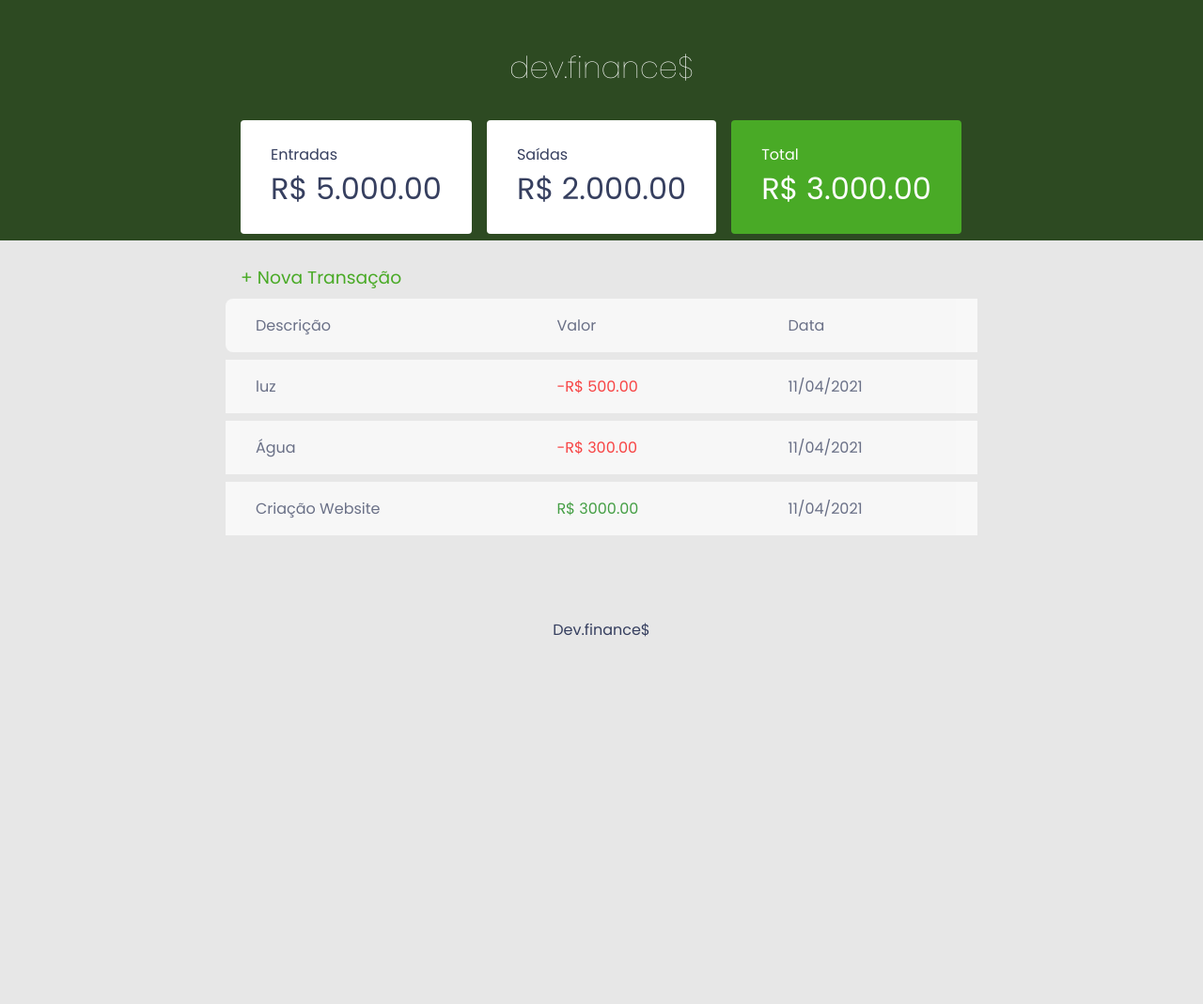
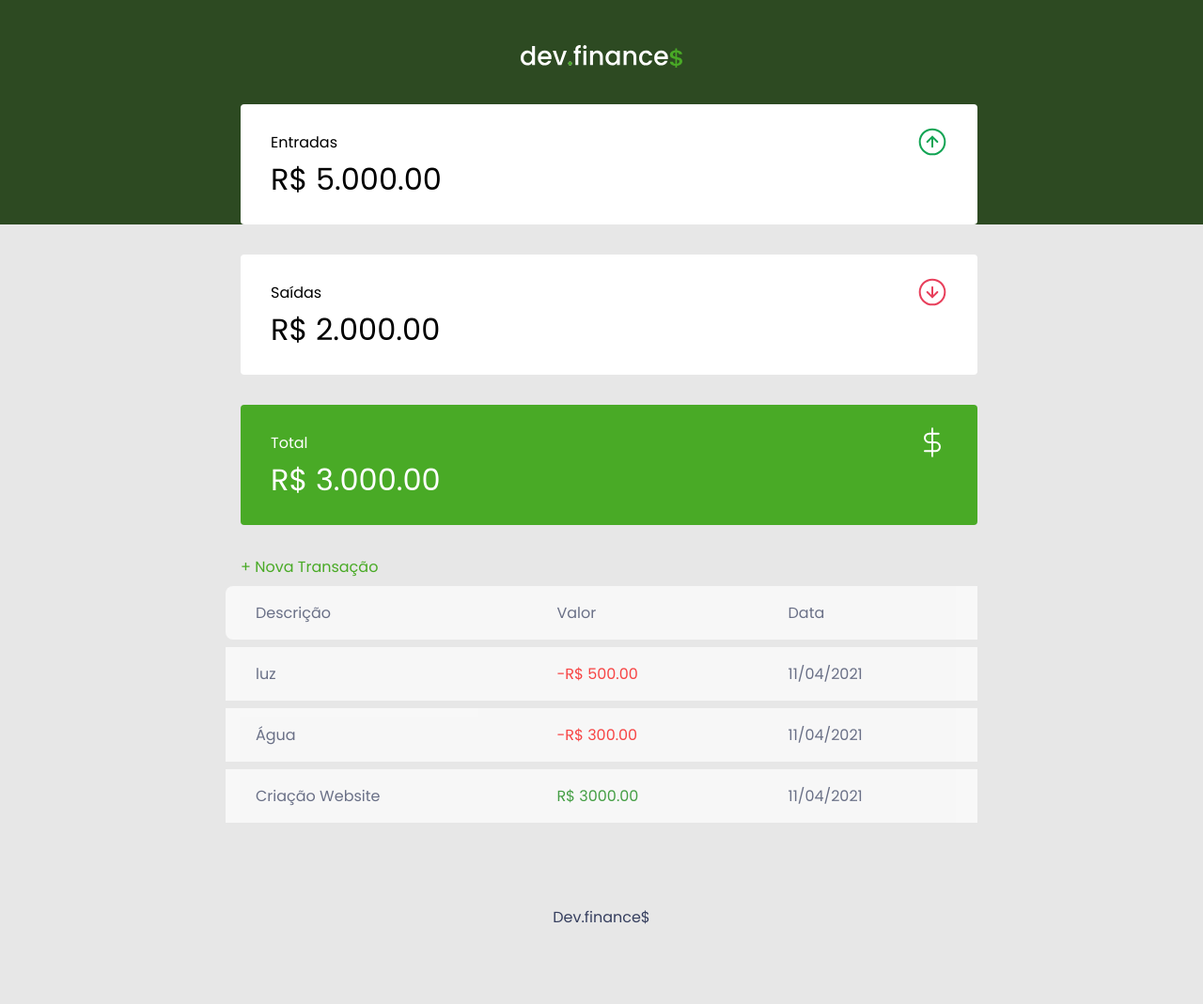
Before and after one commit to dvictordev/dev_finances, a plain HTML site: page index.html in a window 1280 px wide. Shown: the whole page at 94% size. Before the commit the page ends 800 px from the top, so only its background shows below. Drawn offline with Linux system fonts and the light colour scheme.

Commit message:
added images at cards

```diff
--- a/index.html
+++ b/index.html
@@ -14,7 +14,7 @@
   </head>
   <body>
     <header>
-      <h1 id="logo">dev.finance$</h1>
+      <img src="/assets/logo.svg" alt="dev finances logo" id="logo" />
     </header>
 
     <main class="container">
@@ -22,24 +22,33 @@
         <h2 class="sr-only">Balanço</h2>
 
         <div class="card">
-          <h3>Entradas</h3>
+          <h3>
+            <span>Entradas</span>
+            <img src="./assets/income.svg" alt="entradas" />
+          </h3>
+
           <p>R$ 5.000.00</p>
         </div>
 
         <div class="card">
-          <h3>Saídas</h3>
+          <h3>
+            <span>Saídas</span>
+            <img src="./assets/expense.svg" alt="saidas" />
+          </h3>
+
           <p>R$ 2.000.00</p>
         </div>
 
         <div class="card total">
-          <h3>Total</h3>
+          <h3>
+            <span>Total</span>
+            <img src="./assets/total.svg" alt=" total" />
+          </h3>
           <p>R$ 3.000.00</p>
         </div>
 
         <div class="new-transaction">
-          <h3>
-            <a href="#"> + Nova Transação</a>
-          </h3>
+          <a href="#"> + Nova Transação</a>
         </div>
       </section>
       <!--balance-->
--- a/style.css
+++ b/style.css
@@ -41,12 +41,12 @@ h2 {
 header {
   background: #2d4a22;
   padding: 3rem 0 10rem;
+  text-align: center;
 }
 
 #logo {
   color: #fff;
   text-align: center;
-  font-weight: 100;
 }
 
 /* ========== header ============ */
@@ -64,7 +64,6 @@ header {
 
 /* ========== cards ============= */
 .card {
-  float: left;
   margin-left: 1rem;
 }
 .card:first-child {
@@ -74,13 +73,19 @@ header {
   background: white;
   padding: 1.5rem 2rem;
   border-radius: 0.25rem;
+
   margin-bottom: 2rem;
-  color: var(--color-dark);
+
+  color: var(--dark-blue);
 }
 
 .card h3 {
   font-size: 1rem;
   font-weight: normal;
+
+  display: flex;
+  align-items: center;
+  justify-content: space-between;
 }
 
 .card p {
@@ -98,6 +103,15 @@ header {
   color: #49aa26;
   margin-left: 1rem;
   font-weight: normal;
+}
+.new-transaction h3 {
+  display: flex;
+  vertical-align: center;
+}
+.new-transaction img {
+  height: 15px;
+  width: 15px;
+  margin-right: -15px;
 }
 /* ========== cards ============= */
 
```
